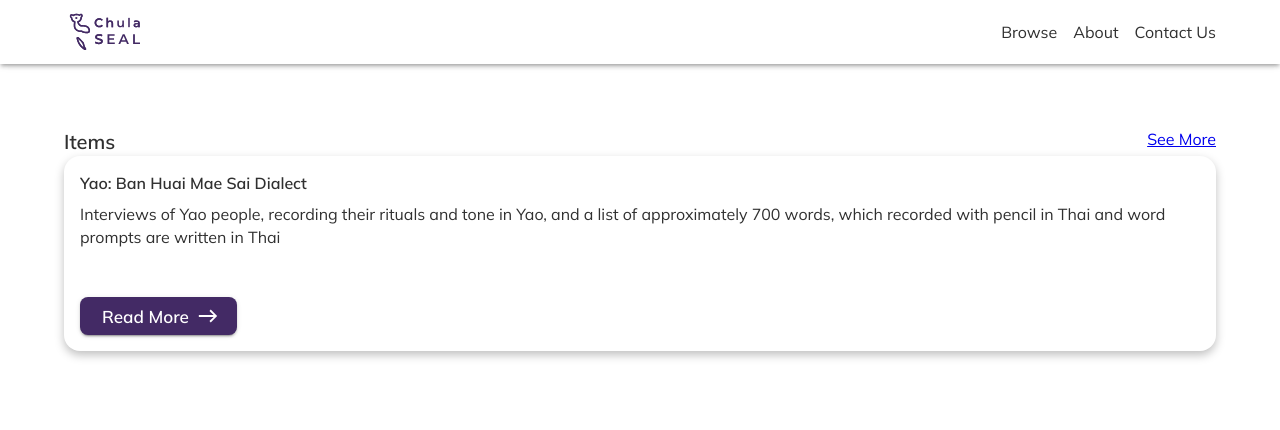
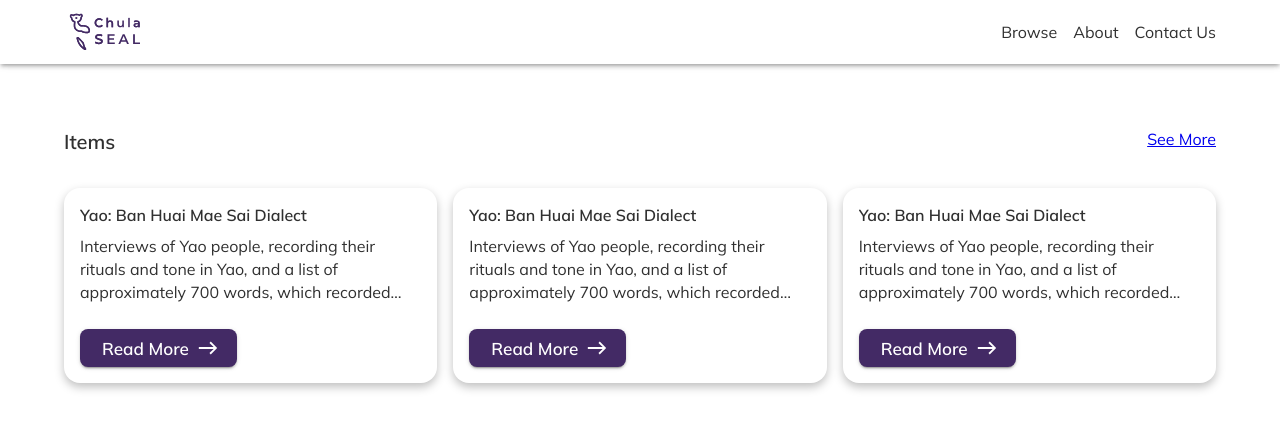
Before and after one commit to joeyprint/chalaseal, a React (Vite) app: page / in a window 1280 px wide. Shown: the top 430 px of the page. Built offline with nearby package versions, Linux system fonts and the light colour scheme.

Commit message:
:clown_face: Mockup 3 articles in home page

```diff
--- a/src/Routes/Homepage/Containers/Articles.tsx
+++ b/src/Routes/Homepage/Containers/Articles.tsx
@@ -1,4 +1,4 @@
-import { Box, Typography } from '@mui/material';
+import { Box, Grid, Typography } from '@mui/material';
 import { Link, useNavigate } from 'react-router-dom';
 
 import ArticleItem from '../Components/ArticleItem';
@@ -18,7 +18,8 @@ const Articles = () => {
           See More
         </Typography>
       </Box>
-      <Box>
+      <Grid container spacing={2} mt={2}>
+        <Grid item xs={12} sm={6} md={4}>
           <ArticleItem
             topic={'Yao: Ban Huai Mae Sai Dialect'}
             description={
@@ -26,7 +27,26 @@ const Articles = () => {
             }
             onClick={() => goToArticleById('1')}
           />
-      </Box>
+        </Grid>
+        <Grid item xs={12} sm={6} md={4}>
+          <ArticleItem
+            topic={'Yao: Ban Huai Mae Sai Dialect'}
+            description={
+              'Interviews of Yao people, recording their rituals and tone in Yao, and a list of approximately 700 words, which recorded with pencil in Thai and word prompts are written in Thai'
+            }
+            onClick={() => goToArticleById('2')}
+          />
+        </Grid>
+        <Grid item xs={12} sm={6} md={4}>
+          <ArticleItem
+            topic={'Yao: Ban Huai Mae Sai Dialect'}
+            description={
+              'Interviews of Yao people, recording their rituals and tone in Yao, and a list of approximately 700 words, which recorded with pencil in Thai and word prompts are written in Thai'
+            }
+            onClick={() => goToArticleById('3')}
+          />
+        </Grid>
+      </Grid>
     </>
   );
 };
```
Lines whose indentation alone changed are shown as unchanged.
